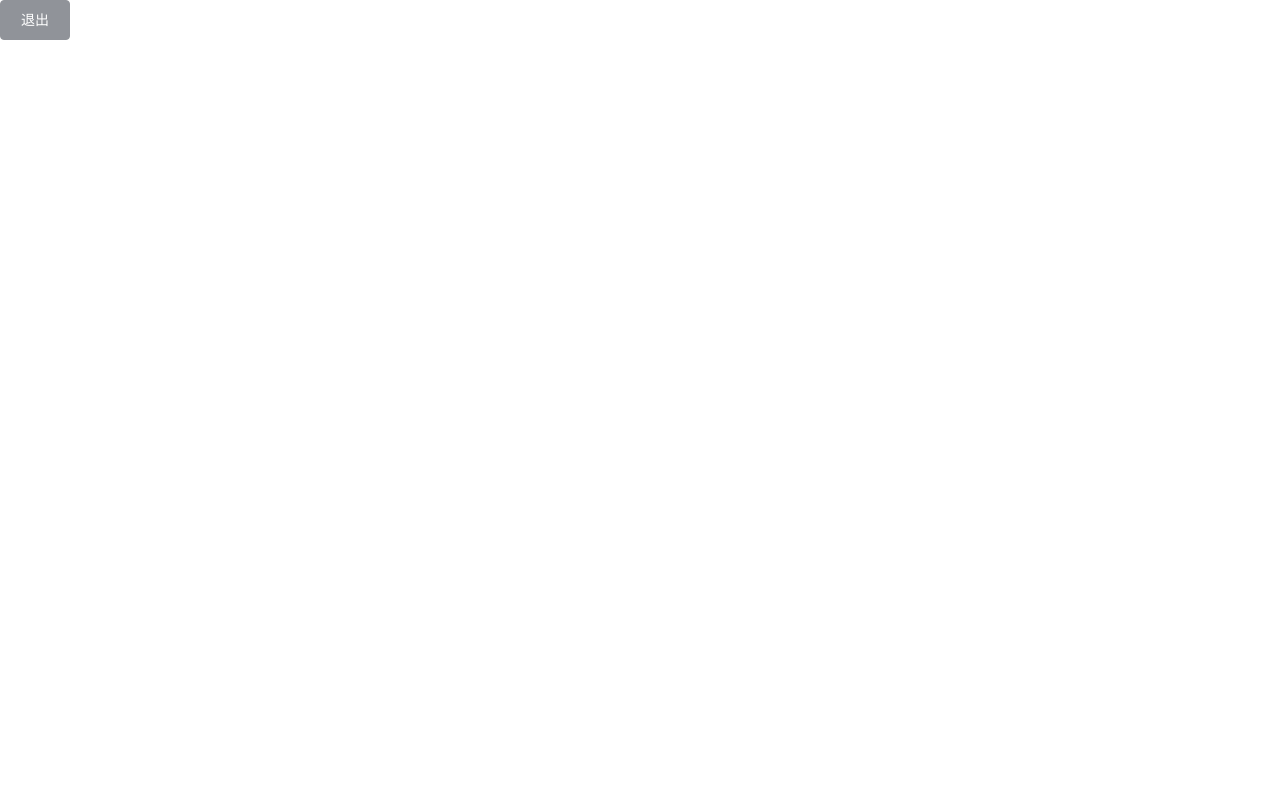
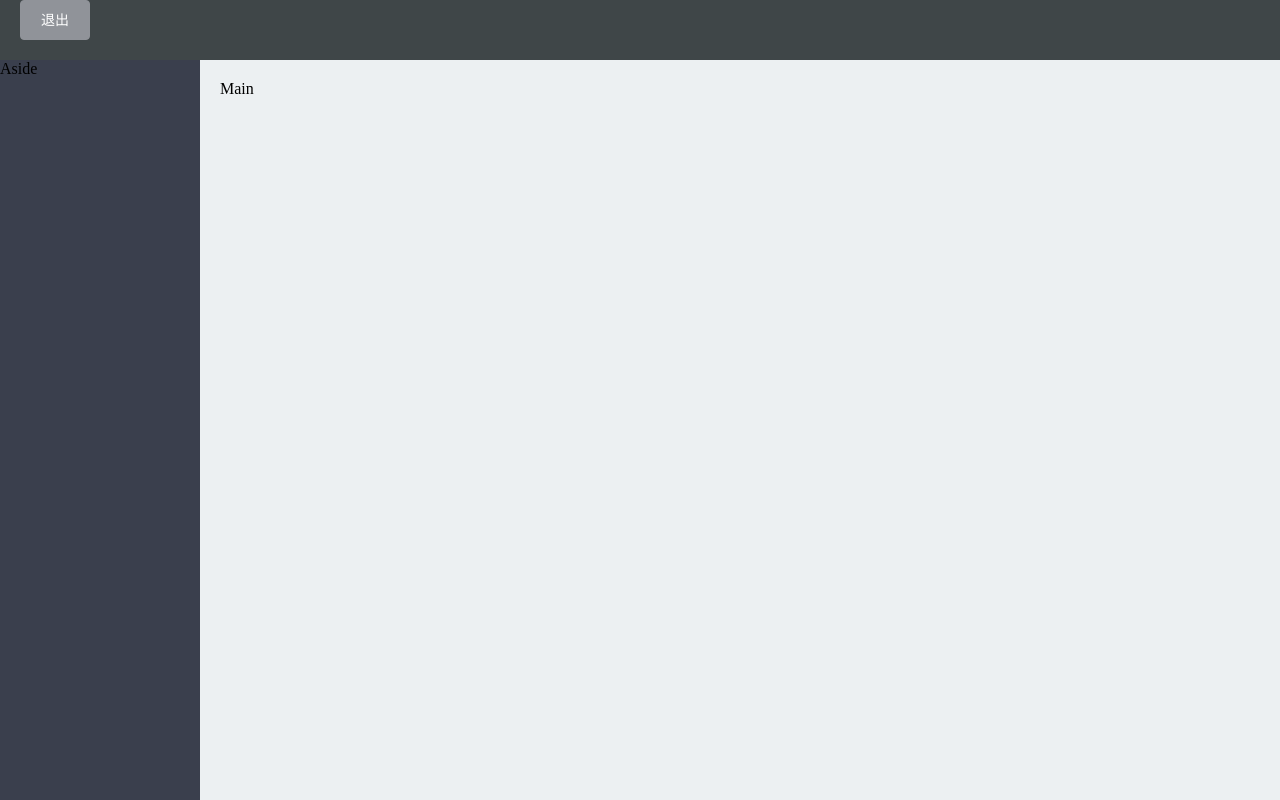
Before and after one commit to DamonMok/vue-admin, a Vue app: page /home in a window 1280 px wide. Built offline with nearby package versions, Linux system fonts and the light colour scheme; sample sign-in values are in the browser's storage.

Commit message:
主页container布局

```diff
--- a/src/views/home/Home.vue
+++ b/src/views/home/Home.vue
@@ -1,7 +1,13 @@
 <template>
-  <div>
+  <el-container class="home-container">
+    <el-header>
       <el-button type='info' @click="didClickedLogout">退出</el-button>
-  </div>
+    </el-header>
+    <el-container>
+      <el-aside width="200px">Aside</el-aside>
+      <el-main>Main</el-main>
+    </el-container>
+  </el-container>
 </template>
 
 <script>
@@ -10,14 +16,28 @@
     // 退出登录
     didClickedLogout() {
       // 清空token
-        window.sessionStorage.clear()
+      window.sessionStorage.clear();
       // 跳转到登录页
-        this.$router.push({name: 'Login'})
-      }
+      this.$router.push({ name: "Login" });
     },
-  }
+  },
+};
 </script>
 
 <style lang="less" scoped>
+  .home-container {
+    height: 100%;
+  }
 
+  .el-header {
+    background-color: #3f4648;
+  }
+
+  .el-aside {
+    background-color: #3a3f4d;
+  }
+
+  .el-main {
+    background-color: #ecf0f2;
+  }
 </style>
```
Lines whose indentation alone changed are shown as unchanged.
